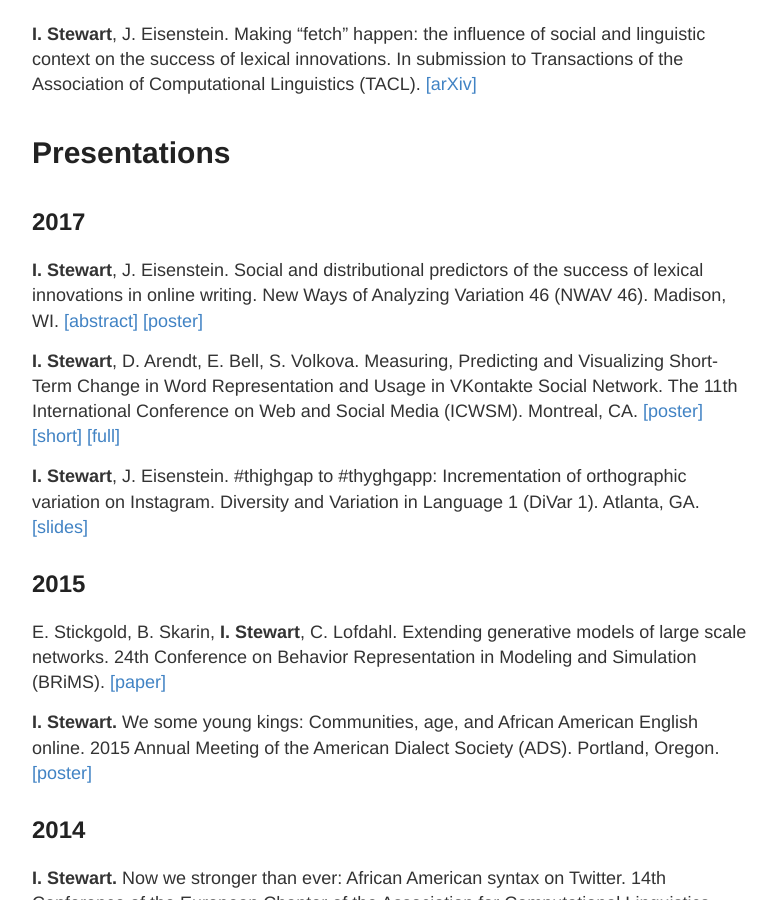
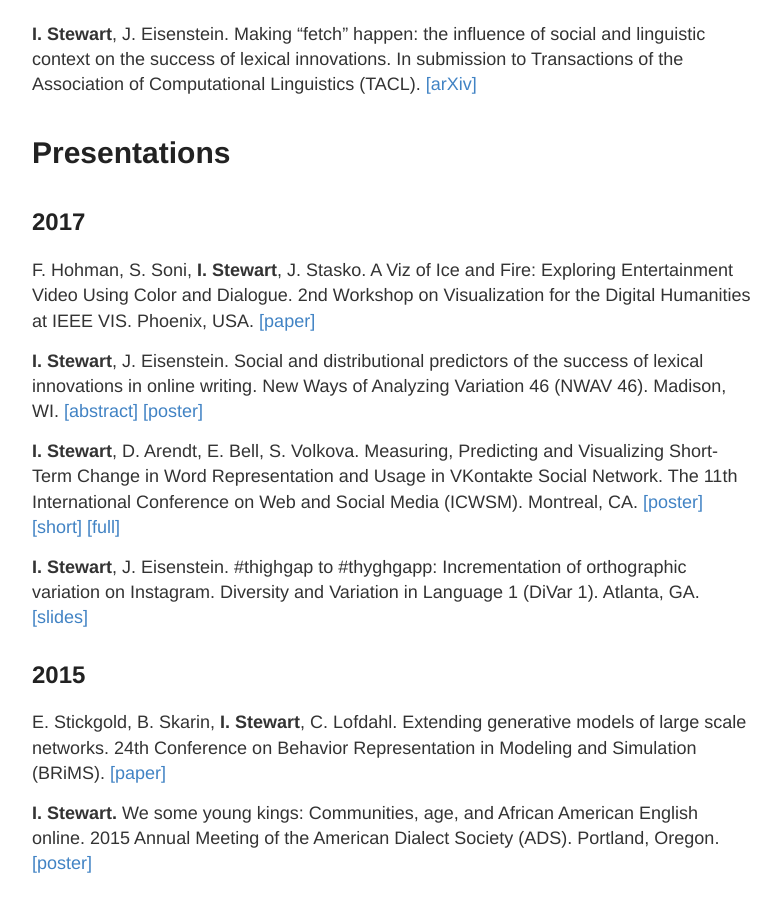
Before and after one commit to ianbstewart/ianbstewart.github.io, a Jekyll site: the page built from research.md, in a window 1280 px wide and 900 px high, scrolled down 351 px. Shown: the whole window, without its empty margins (248-1029 px from the left). Built offline with Jekyll 4.4.1, drawn with Linux system fonts in a browser that asks for light colours.

Commit message:
updating GoT paper

```diff
--- a/research.md
+++ b/research.md
@@ -14,6 +14,12 @@ Making "fetch" happen: the influence of social and linguistic context on the suc
 # Presentations
 
 ## 2017
+
+F. Hohman, S. Soni, **I. Stewart**, J. Stasko.
+A Viz of Ice and Fire: Exploring Entertainment Video Using Color and Dialogue.
+2nd Workshop on Visualization for the Digital Humanities at IEEE VIS.
+Phoenix, USA.
+[[paper]](https://www.cc.gatech.edu/~stasko/papers/vis4dh17-thrones.pdf)
 
 **I. Stewart**, J. Eisenstein.
 Social and distributional predictors of the success of lexical innovations in online writing.
```
